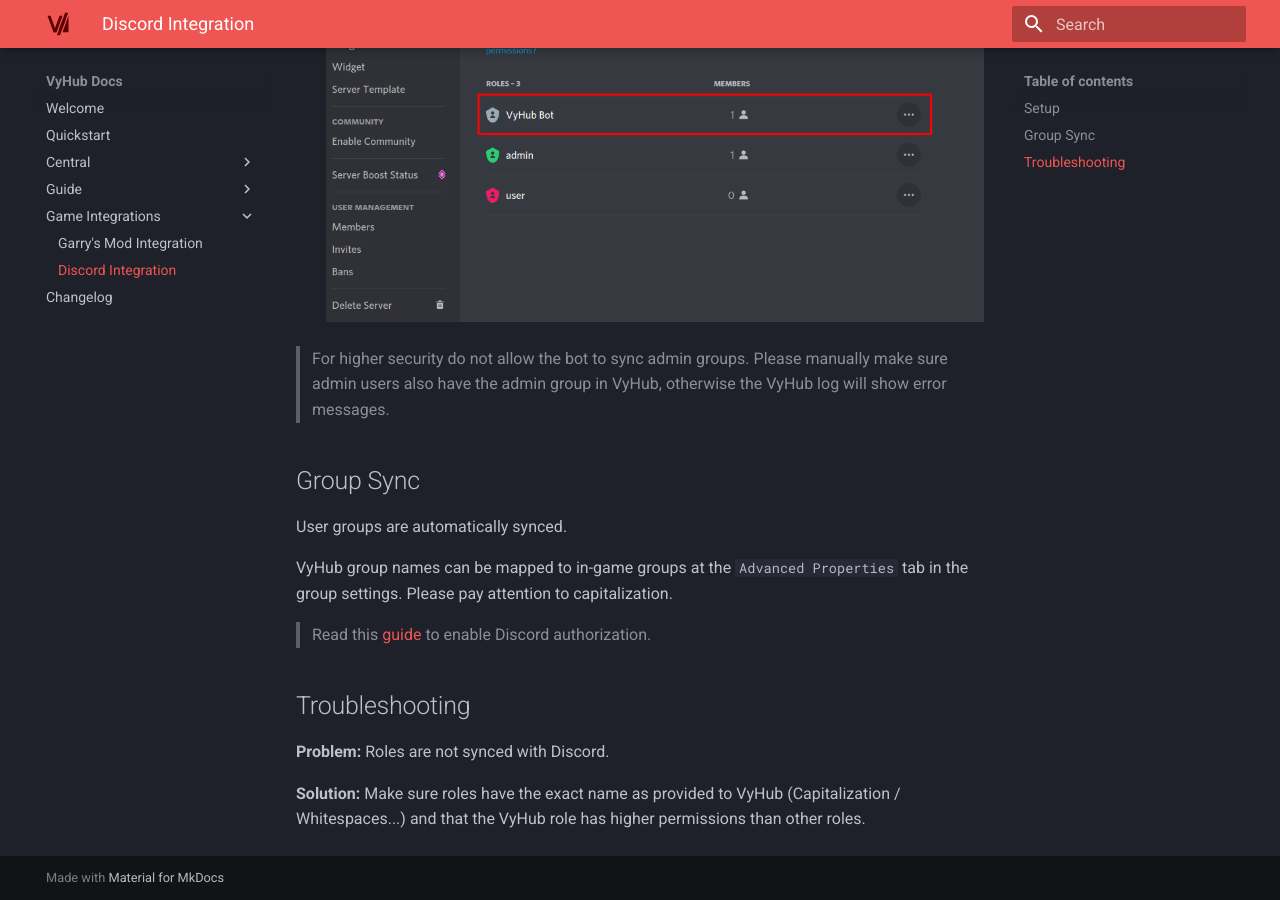
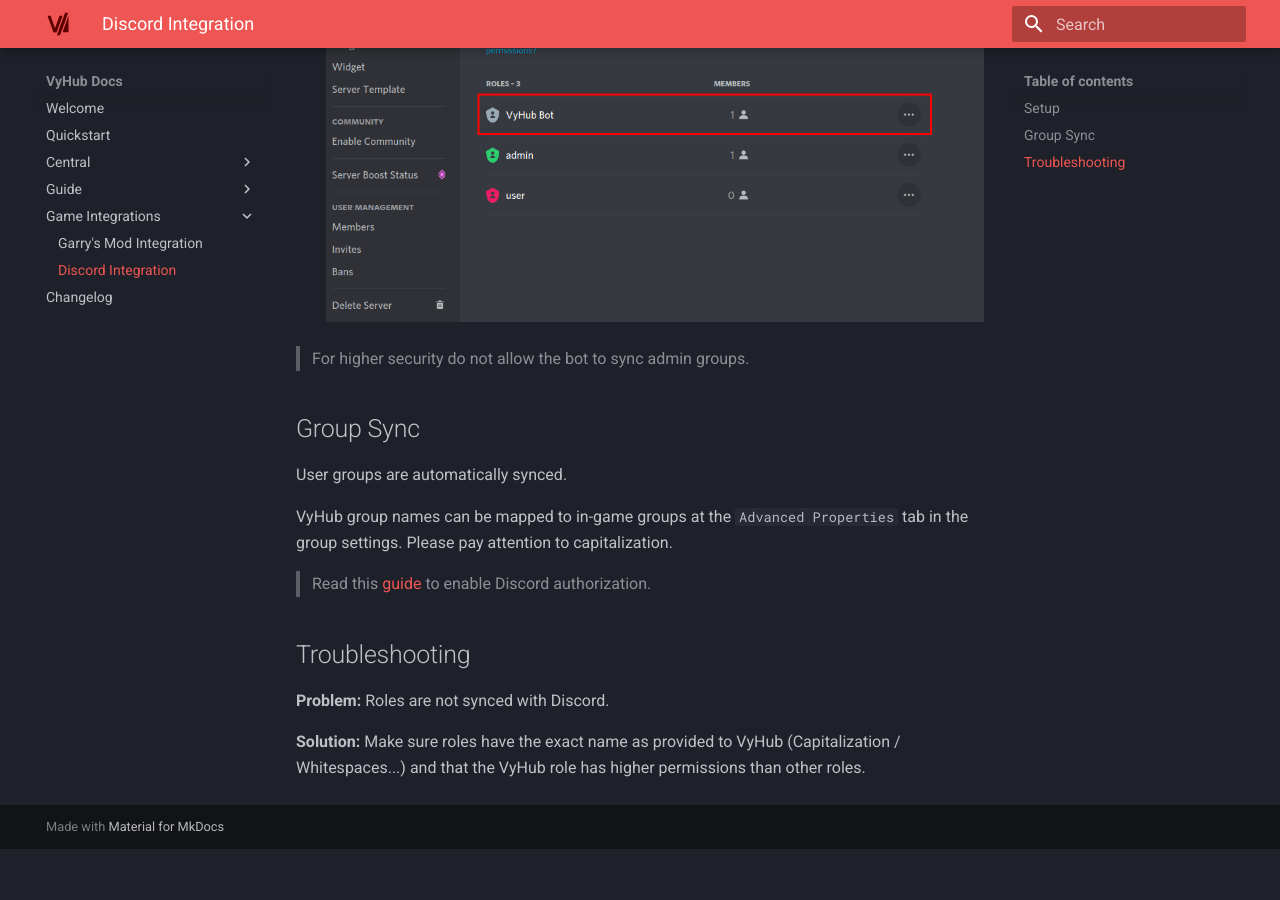
Before and after one commit to nyx-project/vyhub-documentation, an MkDocs documentation site: the page built from docs/game/discord.md, in a window 1280 px wide and 900 px high, scrolled down 1168 px. Built offline with MkDocs 1.6.1 and Material for MkDocs 9.7.7, drawn with Linux system fonts in a browser that asks for light colours; the version menu is left out; after the commit the page ends 2017 px from its top, so only the background shows below that.

Commit message:
Small documentation improvements

```diff
--- a/docs/game/discord.md
+++ b/docs/game/discord.md
@@ -14,7 +14,7 @@
   - Go to `Roles` and drag and drop VyHub Bot above groups you want to have synced.
   ![Discord Role Permissions](../assets/game_integration_guide/discord_roles.png)
 
-> For higher security do not allow the bot to sync admin groups. Please manually make sure admin users also have the admin group in VyHub, otherwise the VyHub log will show error messages.
+> For higher security do not allow the bot to sync admin groups.
 
 ## Group Sync
 User groups are automatically synced.
```
Also changed, not shown: docs/guide/authorization.md (+1 -1 lines).
